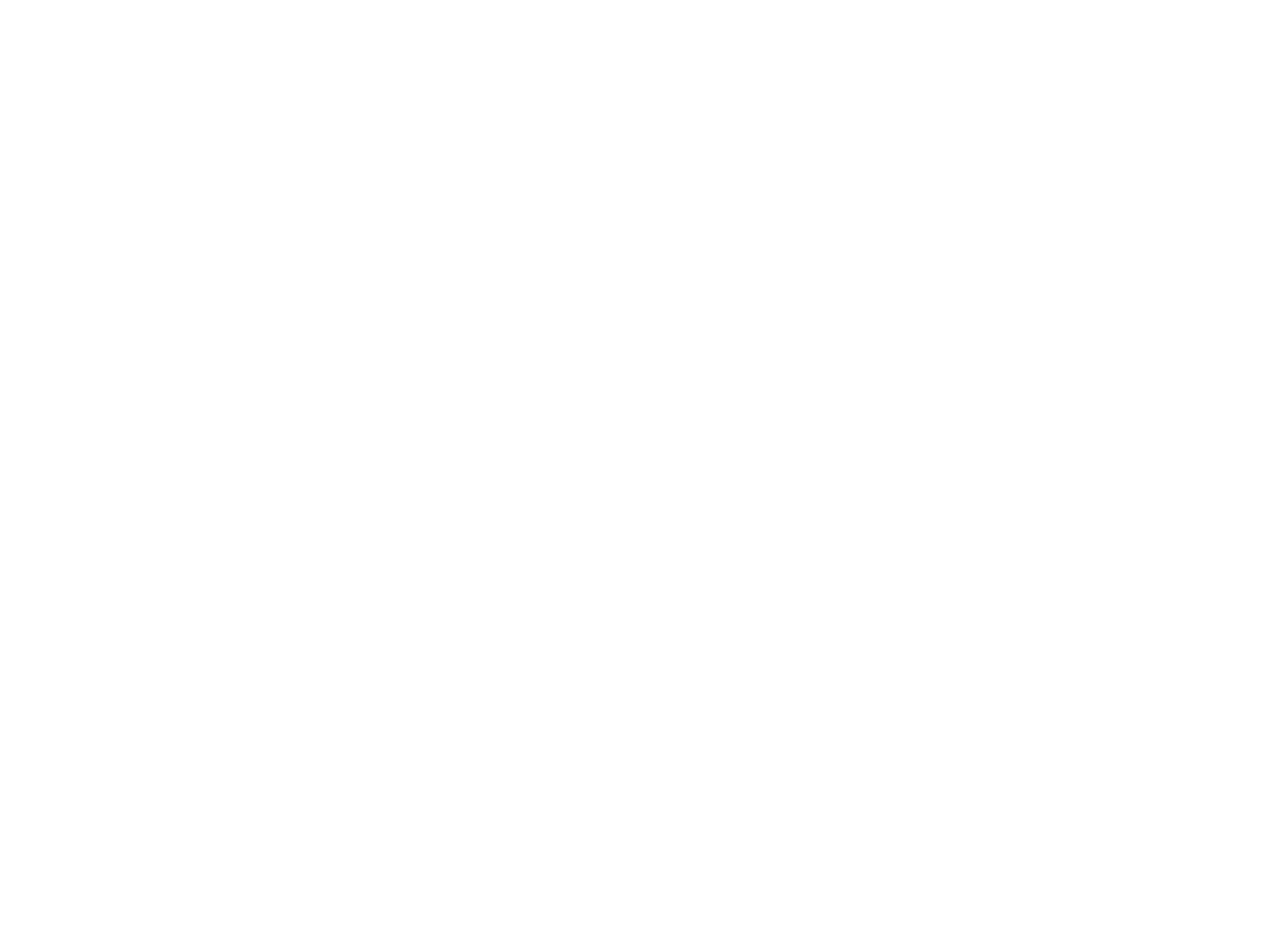
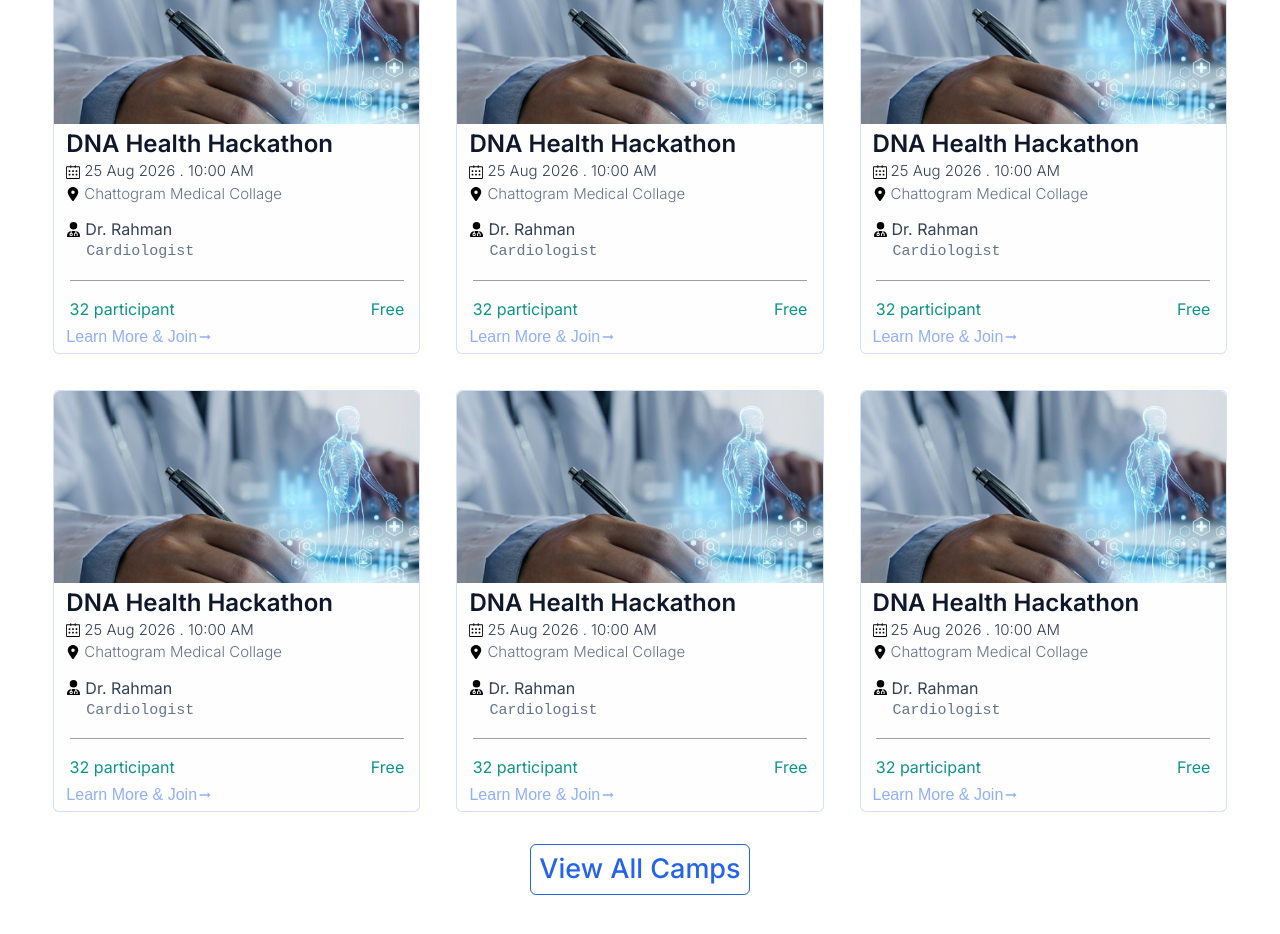
Before and after one commit to Mohammed-Arman-Alam/MediAid, a React (Vite) app: page / in a window 1280 px wide. Shown: the part 840-1774 px from the top of the page. Before the commit the page ends 800 px from the top, so only its background shows below. Built offline with nearby package versions, Linux system fonts and the light colour scheme.

Commit message:
PopularCamps

```diff
--- a/package.json
+++ b/package.json
@@ -13,6 +13,7 @@
     "@tailwindcss/vite": "^4.3.3",
     "react": "^19.2.4",
     "react-dom": "^19.2.4",
+    "react-icons": "^5.7.0",
     "react-router": "^7.17.0",
     "tailwindcss": "^4.3.3"
   },
--- /dev/null
+++ b/src/components/CampCard.jsx
@@ -0,0 +1,36 @@
+import React from 'react';
+import cardImg from '../assets/images/cardimg.png';
+import { Link } from 'react-router';
+import { SlCalender } from "react-icons/sl";
+import { FaLocationDot, FaUserDoctor} from "react-icons/fa6";
+import { MdArrowRightAlt } from "react-icons/md";
+
+const CampCard = () => {
+    return (
+        <div className='max-h-112.5 rounded-md bg-[#F8FAFC30] border border-[#2563EB30] hover:scale-105'>
+            <img className='max-h-50 rounded-t-md w-full' src={cardImg} alt="camp banner" />
+            <h3 className='font-inter font-semibold text-[#0F172A] text-2xl  ml-3 mt-1'>DNA Health Hackathon</h3>
+            <div className='flex gap-1 items-center ml-3'>
+                <SlCalender size={14}/>
+                <p className='text-[#334155] text-[15px] font-inter font-light'> 25 Aug 2026 . 10:00 AM</p>
+            </div>
+            <div className='flex gap-1 items-center ml-3'>
+                <FaLocationDot size={14}/>
+                <p className='text-[#64748B] text-[15px] font-inter font-light'> Chattogram Medical Collage</p>
+            </div>
+            <div className='flex gap-1 items-center ml-3 mt-3'>
+                <FaUserDoctor size={15}/>
+                <p className='text-[#334155] text-md font-inter font-normal'>Dr. Rahman</p>
+            </div>
+            <p className='ml-8 text-[#64748B] text-[15px] font-inconsolata font-normal'>Cardiologist</p>
+            <hr className='w-11/12 mx-auto text-[#00000060] my-4'/>
+            <div className='flex justify-between w-11/12 mx-auto font-inter text-[#0D9488] font-normal text-'>
+                <p>32 participant</p>
+                <p>Free</p>
+            </div>
+            <Link className='flex items-center text-md text-[#2563EB80] hover:text-[#2563EB] font-normal font-poppins my-1 ml-3'>Learn More & Join<MdArrowRightAlt /></Link>
+        </div>
+    );
+};
+
+export default CampCard;
--- a/src/index.css
+++ b/src/index.css
@@ -4,4 +4,5 @@
     --font-inter: "Inter", sans-serif;
     --font-poppins:"Poppins", sans-serif;
     --font-montserrat: "Montserrat", sans-serif;
+    --font-inconsolata: "Inconsolata", monospace;
 }
--- a/src/pages/Home/Home.jsx
+++ b/src/pages/Home/Home.jsx
@@ -1,10 +1,12 @@
 import React from 'react';
 import Banner from './Banner';
+import PopularCamps from './PopularCamps';
 
 const Home = () => {
     return (
         <>
             <Banner></Banner>
+            <PopularCamps></PopularCamps>
         </>
     );
 };
--- /dev/null
+++ b/src/pages/Home/PopularCamps.jsx
@@ -0,0 +1,29 @@
+import React from 'react';
+import CampCard from '../../components/CampCard';
+import { Link } from 'react-router';
+
+const PopularCamps = () => {
+    return (
+        <div className='bg-[#ffffff]'>
+            <div className='w-11/12 mx-auto py-10'>
+                <h1 className='font-inter font-bold text-[#0F172A] text-[40px] text-center h-13'>Popular Medical Camps</h1>
+                <h6 className='font-poppins font-medium text-[#334155] text-[17px] text-center'>The camps with highest participant count </h6>
+                <div className='grid grid-cols-3 md:gap-6 lg:gap-9 py-8'>
+                    <CampCard></CampCard>
+                    <CampCard></CampCard>
+                    <CampCard></CampCard>
+                    <CampCard></CampCard>
+                    <CampCard></CampCard>
+                    <CampCard></CampCard>
+                </div>
+                <div className='flex justify-center'>
+                    <Link to='allCamps'>
+                        <button className='text-[#2563EB] border border-[#2563EB] font-inter text-[27px] font-medium rounded-md py-1 px-2 hover:bg-[#2563EB] hover:text-[#ffffff] hover:scale-105'>View All Camps</button>
+                    </Link>
+                </div>
+            </div>
+        </div>
+    );
+};
+
+export default PopularCamps;
```
Also changed, not shown: src/assets/images/cardimg.png (added), 1 other file (tests, documents, lock files or other folders).
